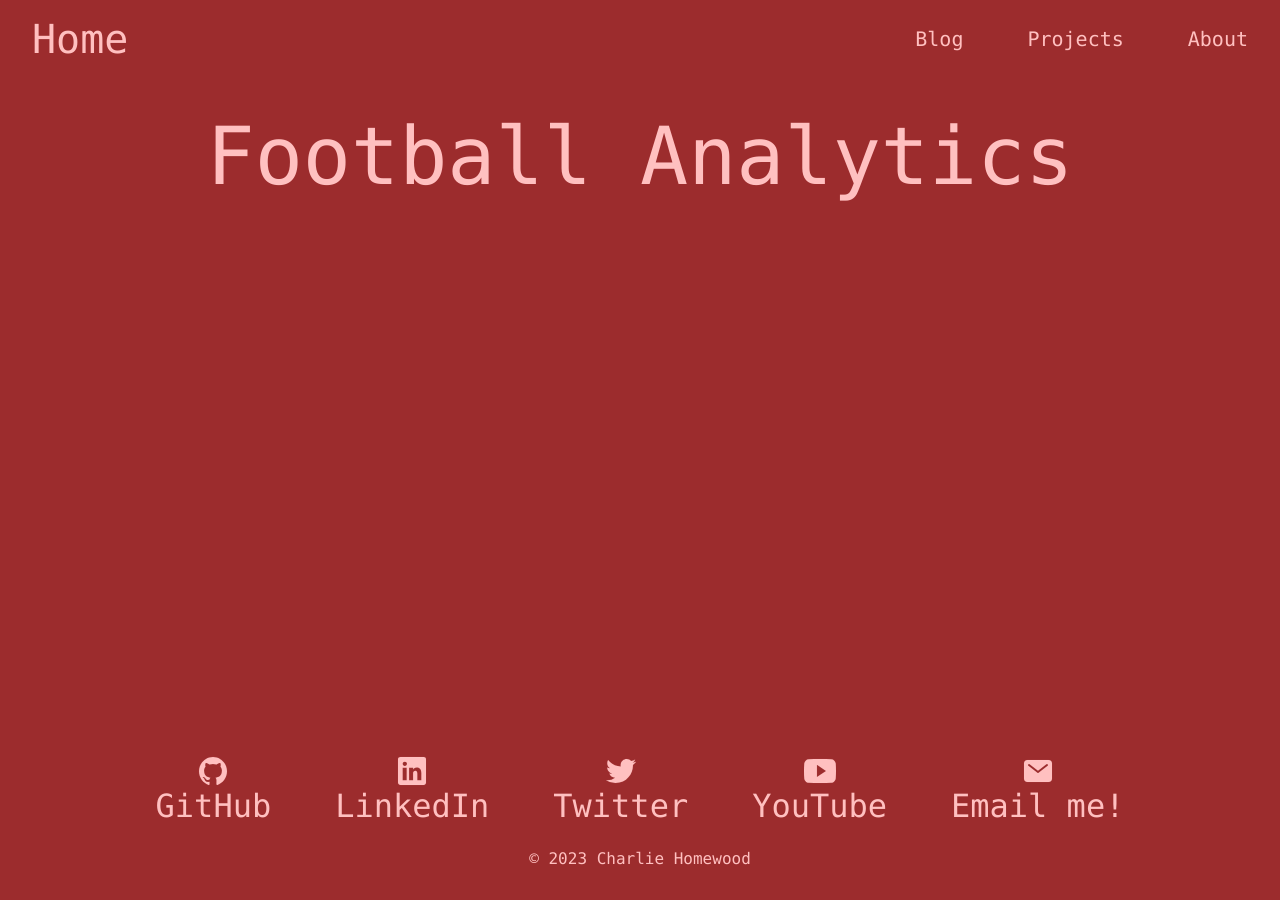
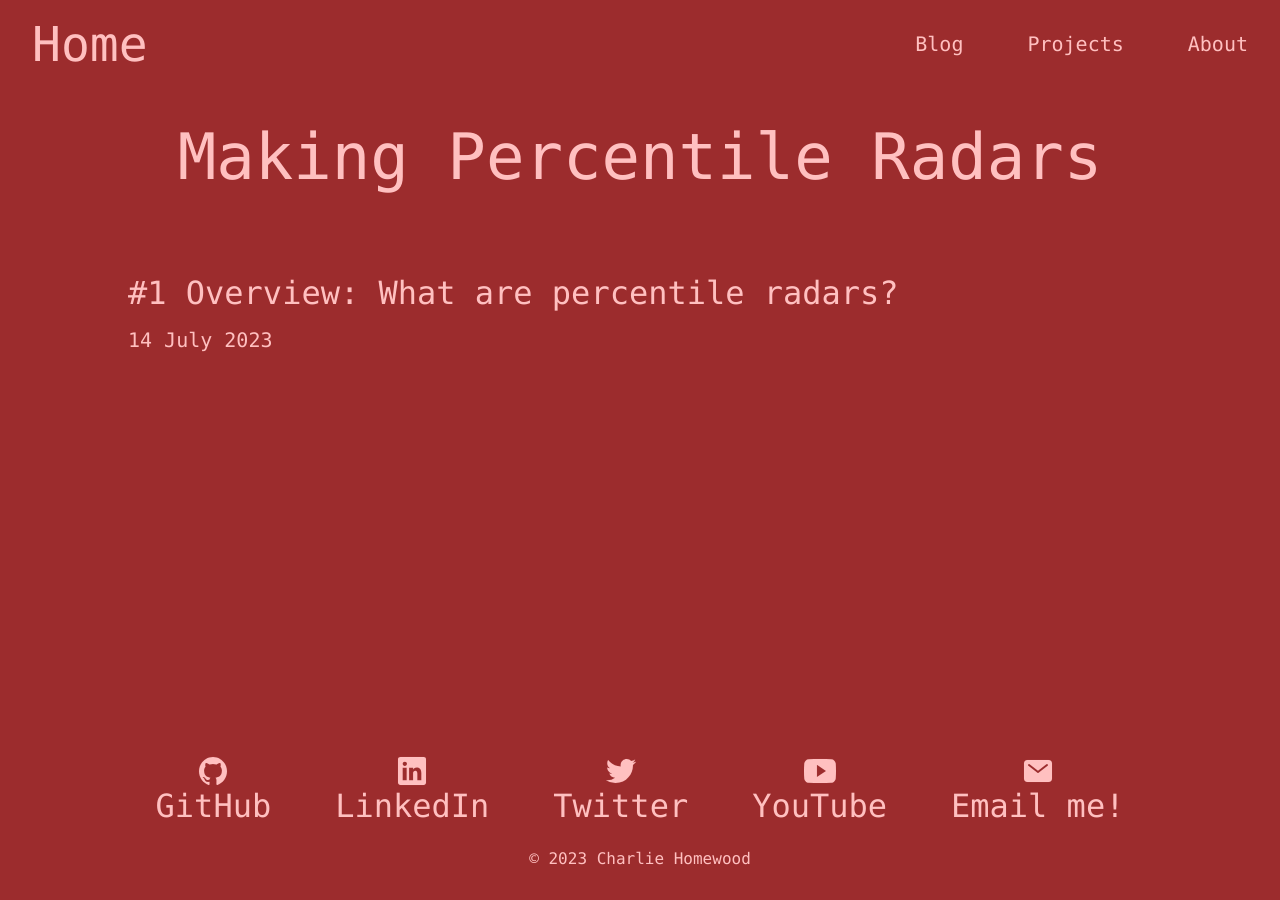
Before and after one commit to CharlieHomewood/website, a Jekyll site: the page built from _pages/projectspages/Football Analytics.html, in a window 1280 px wide. Built offline with Jekyll 4.4.1, drawn with Linux system fonts in a browser that asks for light colours.

Commit message:
14/07/2023 commit

```diff
--- a/_pages/projectspages/Football Analytics.html
+++ b/_pages/projectspages/Football Analytics.html
@@ -1,6 +1,6 @@
 ---
 layout: page
-title: Football Analytics
+title: Making Percentile Radars
 category: projectpage
 permalink: /projects/project1
 ---
--- a/assets/css/main.css
+++ b/assets/css/main.css
@@ -66,7 +66,7 @@
 }
 
 #header-title {
-  font-size: 5rem;
+  font-size: 4rem;
   padding: 0;
   margin: 0;
   text-align: center;
@@ -85,7 +85,7 @@
 }
 
 #header-siteurl {
-  font-size: 40px;
+  font-size: 3rem;
   text-decoration: none;
   text-align: center;
   padding-block: 1rem;
@@ -282,10 +282,11 @@
 #blog-item {
   display: block;
   text-align: left;
-  font-size: 2.5rem;
+  font-size: 2rem;
   text-decoration: none;
   width: fit-content;
   transition: 0.5s ease;
+  margin-block: 1rem;
 }
 
 #blog-title {
@@ -329,7 +330,7 @@
 }
 
 #projectpage-item {
-  font-size: 2.5rem;
+  font-size: 2rem;
   text-decoration: none;
   width: fit-content;
   transition: 0.5s ease;
@@ -381,10 +382,11 @@
 #projects-post {
   display: block;
   text-align: left;
-  font-size: 2.5rem;
+  font-size: 2rem;
   text-decoration: none;
   width: fit-content;
   transition: 0.5s ease;
+  margin-block: 1rem;
 }
 
 #projects-post-title {
@@ -431,3 +433,18 @@
   margin-block: 1.5rem;
   text-align: left;
 }
+
+/* posts/projects */
+
+#centered-image {
+  display: inline-flex;
+  flex-direction: column;
+  justify-content: center;
+  align-items: center;
+  width: 100%;
+}
+
+#centered-image-caption {
+  margin-top: 0.75rem;
+  font-style: italic;
+}
```
Also changed, not shown: _posts/projects/project 1/2023-07-14-project1-post1.md (added, +28 -0 lines), assets/images/percentileradarsketch.jpg (added).
